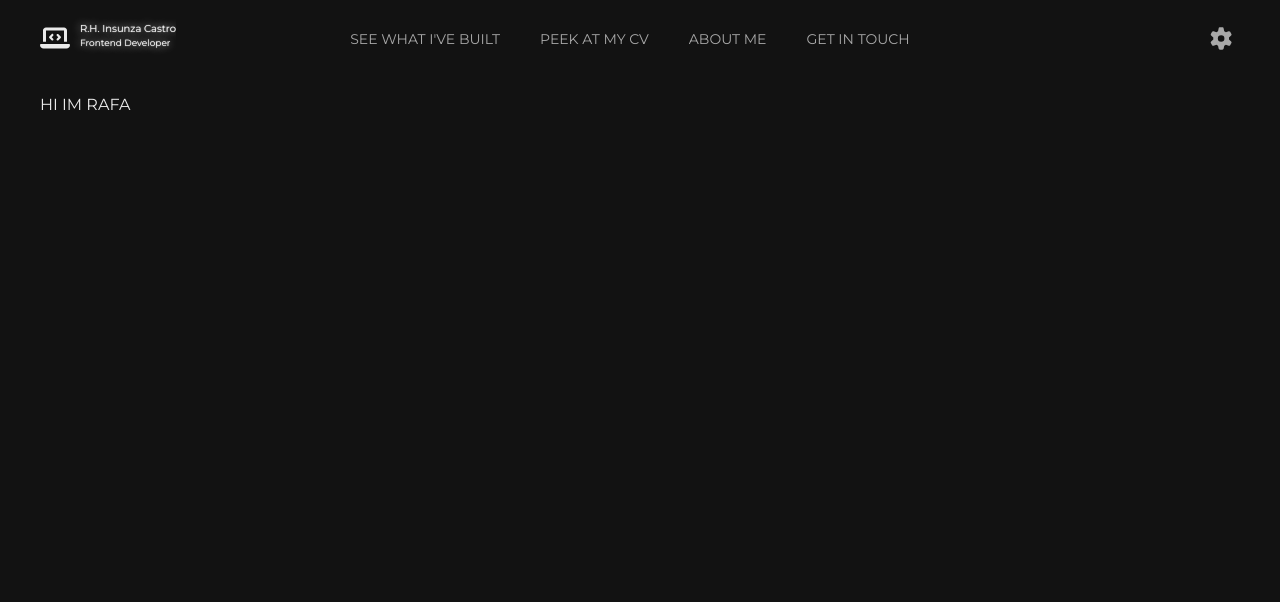
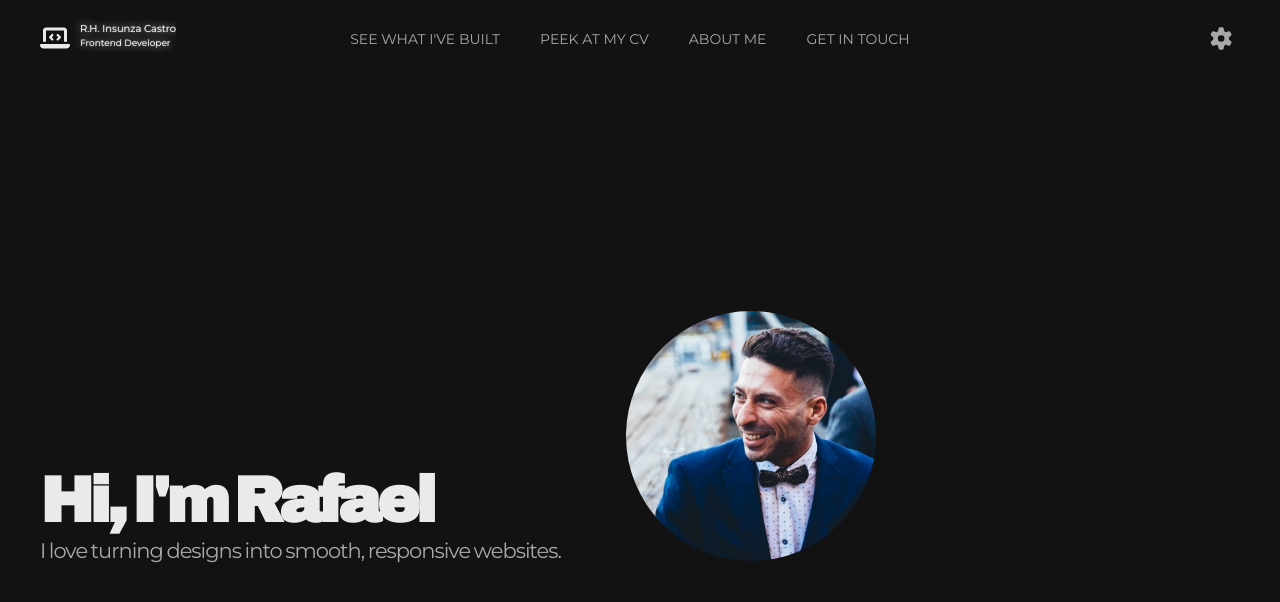
Before and after one commit to rafainsunza/portfolio, a React (Vite) app: page / in a window 1280 px wide. Shown: the part 77-679 px from the top of the page. Built offline with nearby package versions, Linux system fonts and the light colour scheme.

Commit message:
Create hero content

```diff
--- a/index.html
+++ b/index.html
@@ -5,7 +5,7 @@
     <link rel="preconnect" href="https://fonts.googleapis.com" />
     <link rel="preconnect" href="https://fonts.gstatic.com" crossorigin />
     <link
-      href="https://fonts.googleapis.com/css2?family=Montserrat:ital,wght@0,100..900;1,100..900&display=swap"
+      href="https://fonts.googleapis.com/css2?family=Archivo+Black&family=Montserrat:ital,wght@0,100..900;1,100..900&display=swap"
       rel="stylesheet"
     />
     <meta name="viewport" content="width=device-width, initial-scale=1.0" />
--- a/src/App.jsx
+++ b/src/App.jsx
@@ -2,6 +2,7 @@ import "./App.scss";
 import Navbar from "./components/navbar/navbar";
 import MenuButton from "./components/menu-button/menu-button";
 import Branding from "./components/branding/branding";
+import Hero from "./components/hero/hero";
 import { useEffect, useRef, useState } from "react";
 
 const App = () => {
@@ -77,7 +78,7 @@ const App = () => {
 
       <main>
         <section id="hero" ref={sectionRefs.hero}>
-          HI IM RAFA
+          <Hero />
         </section>
 
         <section id="projects" ref={sectionRefs.projects}>
--- a/src/App.scss
+++ b/src/App.scss
@@ -4,6 +4,7 @@ html {
   scroll-snap-type: y mandatory;
   scroll-behavior: smooth;
   scrollbar-width: thin;
+  font-size: 16px;
 
   ::-webkit-scrollbar {
     width: 8px;
--- /dev/null
+++ b/src/components/hero/hero.jsx
@@ -0,0 +1,23 @@
+import "./hero.scss";
+import portrait from "../../assets/images/cv-photo.jpg";
+import { FontAwesomeIcon } from "@fortawesome/react-fontawesome";
+
+const Hero = () => {
+  return (
+    <div className="hero">
+      <div className="hero__title-wrapper">
+        <h1 className="hero__title">
+          Hi,
+          <br /> I'm Rafael
+        </h1>
+        <h2 className="hero__subtitle">I love turning designs into smooth, responsive websites.</h2>
+      </div>
+
+      <div className="hero__image">
+        <img src={portrait} alt="" />
+      </div>
+    </div>
+  );
+};
+
+export default Hero;
--- /dev/null
+++ b/src/components/hero/hero.scss
@@ -0,0 +1,63 @@
+@import "../../index.scss";
+
+.hero {
+  display: grid;
+  grid-template-rows: auto auto auto;
+  align-content: center;
+  height: 100%;
+
+  @media (min-width: $breakpoint-md-lg) {
+    grid-template-rows: auto auto;
+    grid-template-columns: max-content 1fr;
+    column-gap: $space-lg;
+  }
+
+  @media (min-width: $breakpoint-lg) {
+    column-gap: 65px;
+  }
+
+  @media (min-width: $breakpoint-xl) {
+    column-gap: 175px;
+  }
+
+  &__title-wrapper {
+    align-content: end;
+  }
+
+  &__title {
+    font-family: var(--secondary-font);
+    font-size: $font-size-xxl;
+    letter-spacing: -4px;
+    word-spacing: -10px;
+    line-height: 60px;
+    padding: $space-xs 0;
+
+    & br {
+      @media (min-width: $breakpoint-md-lg) {
+        display: none;
+      }
+    }
+  }
+
+  &__subtitle {
+    font-size: $font-size-lg;
+    letter-spacing: -1px;
+    word-spacing: -1px;
+    line-height: 20px;
+    color: var(--secondary-text);
+    font-weight: normal;
+  }
+
+  &__image {
+    margin: $space-lg auto 0 auto;
+    border-radius: 100%;
+    max-width: 250px;
+    overflow: hidden;
+
+    @media (min-width: $breakpoint-md-lg) {
+      grid-column-start: 2;
+      grid-row-start: 1;
+      margin: 0;
+    }
+  }
+}
--- a/src/index.scss
+++ b/src/index.scss
@@ -20,16 +20,18 @@ $font-size-md: 0.875rem; // 14px
 $font-size-base: 1rem; // 16px
 $font-size-lg: 1.3125rem; // 21px
 $font-size-xl: 1.5rem; // 24px
+$font-size-xxl: 4rem; // 64px
 
 :root {
   --background: #ececec;
   --container-background: #f8f8f8;
   --primary-text: #1e1e1e;
   --secondary-text: #808080;
-  --accent: #f25623;
+  --accent: #8e8558;
   --border: #d0d0d0;
+  --glow: 0 0 1px var(--primary-text), 0 0 1px var(--primary-text), 0 0 1px var(--primary-text);
   --primary-font: "Montserrat", sans-serif;
-  --glow: 0 0 1px var(--primary-text), 0 0 1px var(--primary-text), 0 0 1px var(--primary-text);
+  --secondary-font: "Archivo Black", sans-serif;
 }
 
 [data-theme="dark"] {
```
